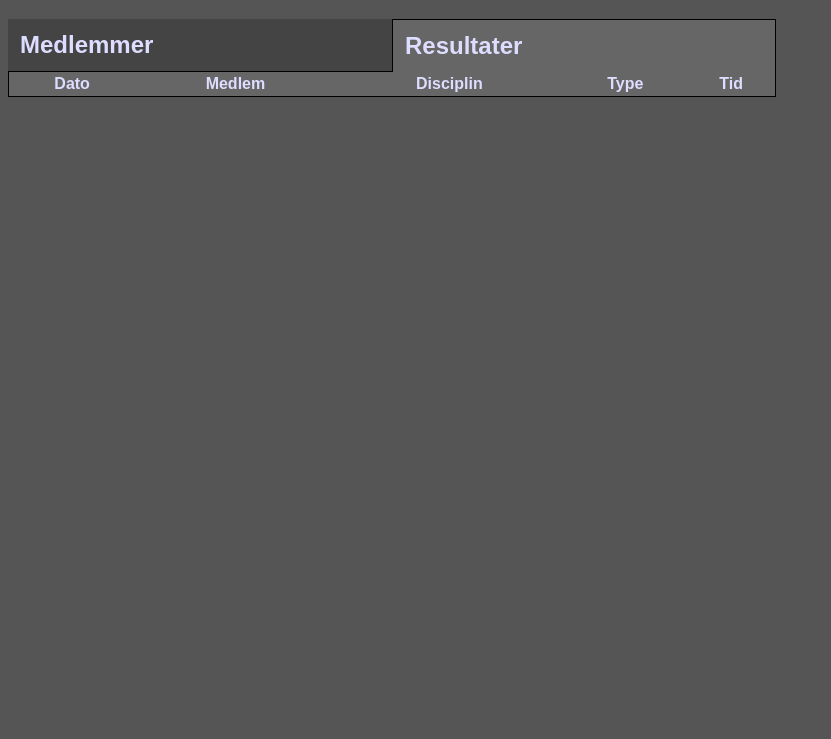
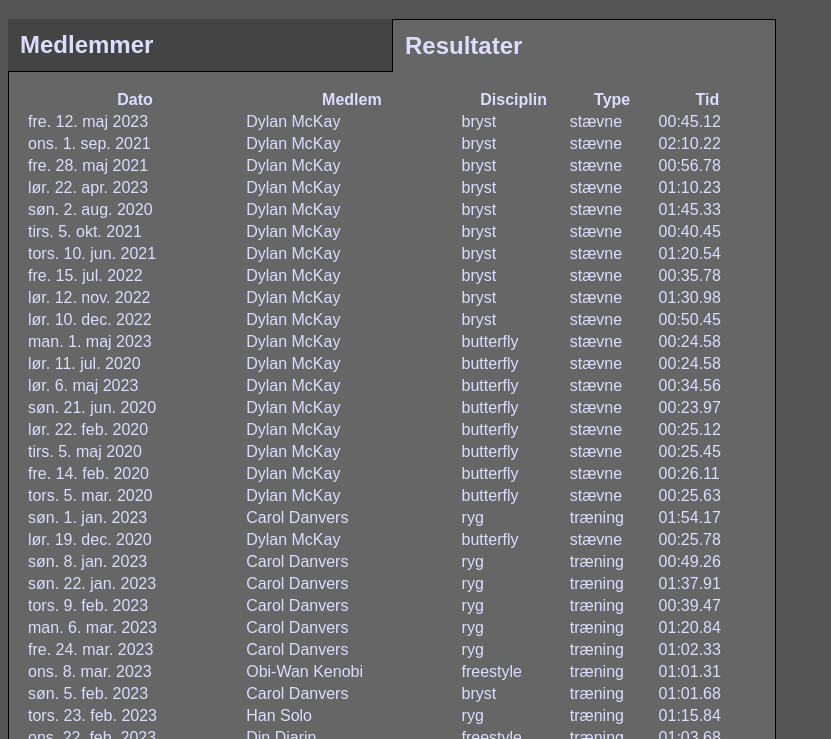
Before and after one commit to petlatkea/JSOOP, a plain HTML site: page members_and_results/index.html in a window 1280 px wide. Both pictures are taken after a click on the element "Resultater". Shown: the part 61-800 px from the top of the page, without its empty margins (0-831 px from the left). Drawn offline with Linux system fonts and the light colour scheme.

Commit message:
members and results - full solution

```diff
--- /dev/null
+++ b/members_and_results/member.js
@@ -0,0 +1,45 @@
+
+export function construct(memberdata) {
+  const MemberObject = {
+    id: memberdata.id,
+    firstName: memberdata.firstName,
+    lastName: memberdata.lastName,
+    get name() {
+      return this.firstName + " " + this.lastName
+    },
+    active: memberdata.isActiveMember,
+    competitive: memberdata.isCompetitive,
+    birthday: new Date(memberdata.dateOfBirth),
+    email: memberdata.email,
+    gender: memberdata.gender,
+    image: memberdata.image,
+    hasPayed: memberdata.hasPayed,
+    get age() {
+      const diff = Date.now() - this.birthday.getTime();
+      const years = Math.floor(diff/1000/60/60/24/365);
+      return years;
+    },
+    get isJunior() {
+      return this.age < 18;
+    },
+    get isSenior() {
+      return this.age >= 18;
+    }
+  }
+
+  Object.defineProperty(MemberObject, "id", {
+    configurable: false,
+    writable: false
+  });
+
+  Object.defineProperty(MemberObject, "name", {
+    enumerable: false
+  });
+
+  Object.defineProperty(MemberObject, "image", {
+    enumerable: false
+  });
+
+
+  return MemberObject;
+}
--- /dev/null
+++ b/members_and_results/result.js
@@ -0,0 +1,51 @@
+import {getMember} from "./script.js";
+
+export function construct(originalData) {
+  const resultObject = {
+    id: originalData.id,
+    member: getMember(originalData.memberId),
+    date: new Date(originalData.date),
+    discipline: originalData.discipline,
+    type: originalData.resultType,
+
+    getTimeString() {
+      const min = Math.floor(this.time / 1000 / 60);
+      const sec = Math.floor(this.time / 1000) - min * 60;
+      const millis = this.time - (min * 60 + sec) * 1000;
+      return `${min.toString().padStart(2, "0")}:${sec.toString().padStart(2, "0")}.${(millis / 10).toString().padStart(2, "0")}`;
+    },
+    setTimeString(timestring) {
+      const parts = timestring.split(/[:.]/);
+      const min = Number(parts[0]);
+      const sec = Number(parts[1]);
+      const millis = Number(parts[2]);
+
+      this.time = (min * 60 + sec) * 1000 + millis * 10;
+    },
+    get isTraining() {
+      return this.type === "training"
+    },
+    get isCompetition() {
+      return this.type === "competition"
+    }
+
+  };
+
+  Object.defineProperty(resultObject, "id", {
+    configurable: false,
+    writable: false
+  });
+
+  Object.defineProperty(resultObject, "getTimeString", {
+    enumerable: false
+  });
+
+  Object.defineProperty(resultObject, "setTimeString", {
+    enumerable: false
+  });
+
+  // When done creating the object, set the TimeString from the JSON
+  resultObject.setTimeString(originalData.time);
+
+  return resultObject;
+}
--- a/members_and_results/script.js
+++ b/members_and_results/script.js
@@ -1,7 +1,87 @@
 import { initTabs } from "./tabs.js";
+import * as member from "./member.js";
+import * as result from "./result.js";
 
 window.addEventListener("load", initApp);
 
-function initApp() {
+let members = [];
+let results = [];
+
+async function initApp() {
   initTabs();
+
+  // load data-objects
+  await buildMemberList()
+  await buildResultList();
+
+  // display lists
+  displayMemberList(members);
+  displayResultList(results);
+
+  window.results = results;
+  window.members = members;
 }
+
+export function getMember(memberId) {
+  return members.find(member => member.id === memberId );
+}
+
+function displayMemberList(members) {
+  const table = document.querySelector("table#members tbody");
+  table.innerHTML = "";
+  for(const member of members) {
+    const html = /*html*/`
+      <tr>
+        <td>${member.name}</td>
+        <td>${member.active?"aktiv":"ikke aktiv"}</td>
+        <td>${member.birthday.toLocaleString("da", {month: "short", day: "numeric", year: "numeric"})}</td>
+        <td>${member.age}</td>
+        <td>${member.isJunior?"Junior":"Senior"}</td>
+      </tr>`;
+    table.insertAdjacentHTML("beforeend", html);
+  }
+}
+
+function displayResultList(results) {
+  const table = document.querySelector("table#results tbody");
+  table.innerHTML = "";
+
+  const disciplines = {
+    breaststroke: "bryst",
+    butterfly: "butterfly",
+    backstroke: "ryg",
+    freestyle:  "freestyle"
+  }
+
+  for(const result of results) {
+    const html = /*html*/`
+    <tr>
+      <td>${result.date.toLocaleString("da", {
+        weekday: "short", month: "short", day: "numeric", year: "numeric"
+      })}</td>
+      <td>${result.member?.name ?? "-ukendt medlem-"}</td>
+      <td>${disciplines[result.discipline]}</td>
+      <td>${result.isTraining ? "træning" : "stævne"}</td>
+      <td>${result.getTimeString()}</td>
+    </tr>`;
+    table.insertAdjacentHTML("beforeend", html);
+  }
+}
+
+async function buildMemberList() {
+  const originalData = await fetchMembers();
+  members = originalData.map(member.construct);
+}
+
+async function buildResultList() {
+  const originalData = await fetchResults();
+  results = originalData.map(result.construct);
+}
+
+async function fetchMembers() {
+  return await fetch("data/members.json").then(resp => resp.json());
+}
+
+async function fetchResults() {
+  return await fetch("data/results.json").then(resp => resp.json());
+}
--- a/members_and_results/style.css
+++ b/members_and_results/style.css
@@ -28,6 +28,7 @@ body {
 }
 
 #tabs table {
+  padding: 1em;
   background-color: #666;
   grid-area: 2 / 1 / 2 / 3 ;
   border: 1px solid black;
@@ -37,3 +38,13 @@ body {
 .hide {
   display: none;
 }
+
+/* invididual styling of tables ... adjust to taste! */
+
+#members tr td:nth-child(3) {
+  text-align: right;
+}
+
+#members tr td:nth-child(4) {
+  text-align: center;
+}
```
